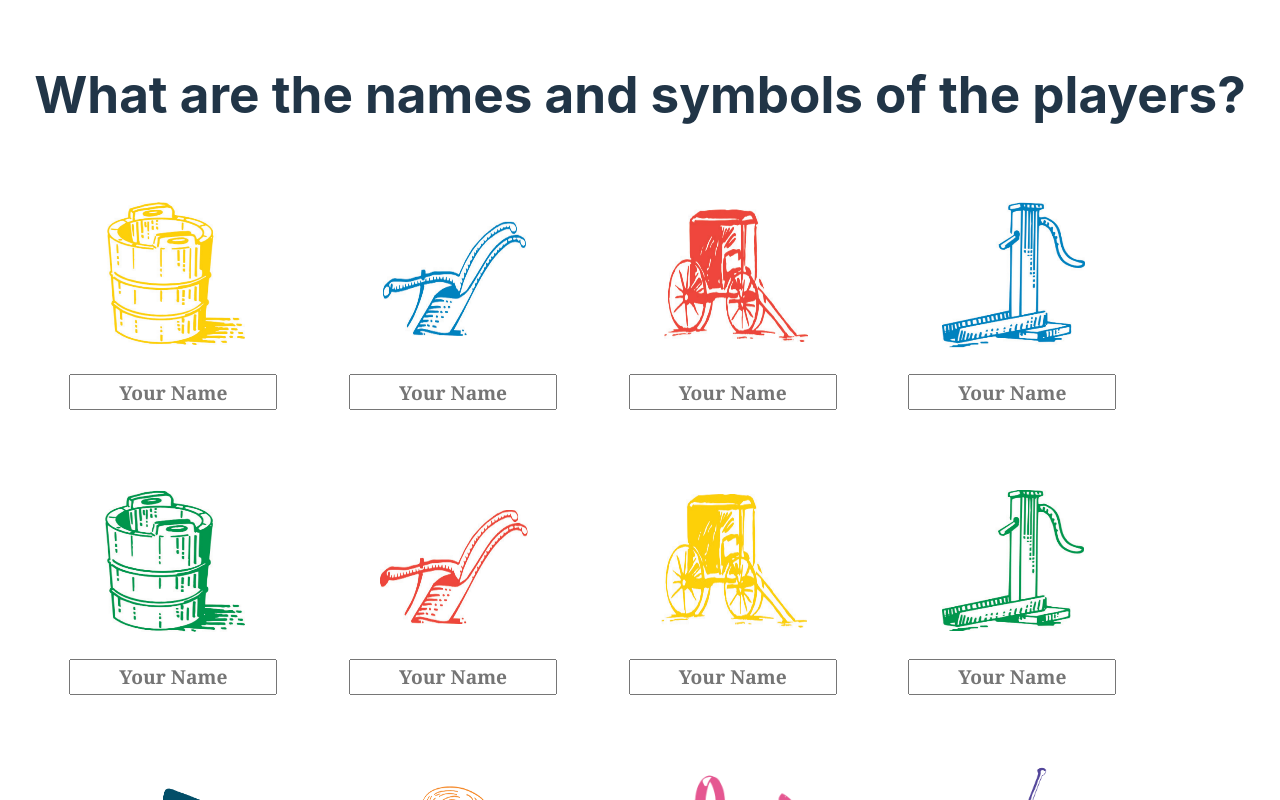
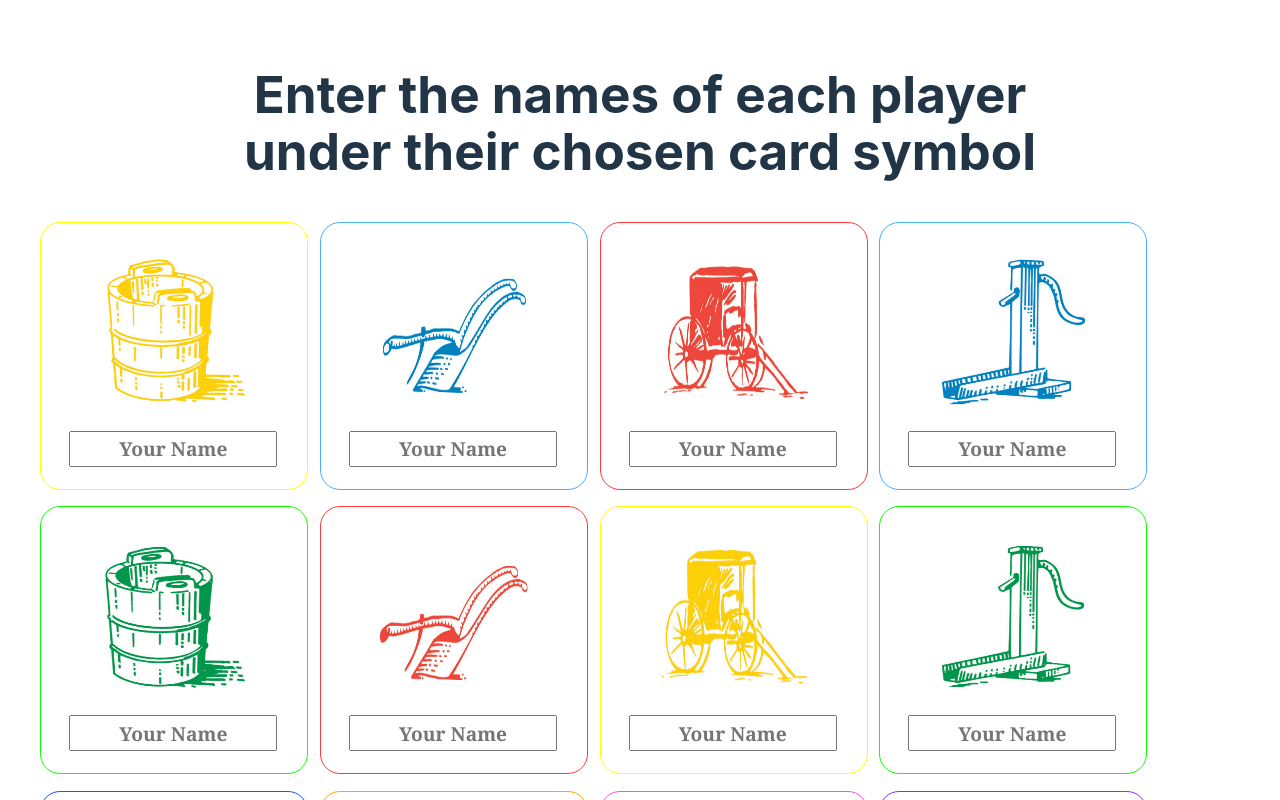
Before and after one commit to georgekouts108/dutch-blitz-scoreboard, a React (Vite) app in the folder db-scoreboard/: page /player-info in a window 1280 px wide. Shown: the top 800 px of the page. Built offline with nearby package versions, Linux system fonts and the light colour scheme.

Commit message:
#39 added matching border and text colors to icon pickers

```diff
--- a/db-scoreboard/src/components/IconPicker.jsx
+++ b/db-scoreboard/src/components/IconPicker.jsx
@@ -3,18 +3,38 @@ import { useNavigate, useLocation } from 'react-router-dom';
 import '../styles/playerInfoPage.css'
 import { cardSymbols } from "../assets/card_symbols/card_symbols";
 
+function getColor(card_symbol_id) {
+    switch (card_symbol_id + 1) {
+        case 1: return "yellow";
+        case 2: return "#42b0ff";
+        case 3: return "#ff3838";
+        case 4: return "#42b0ff";
+        case 5: return "#11ff00";
+        case 6: return "#ff3838";
+        case 7: return "yellow";
+        case 8: return "#11ff00";
+        case 9: return "#214eff";
+        case 10: return "orange";
+        case 11: return "#ff4afc";
+        case 12: return "#9029ff";
+
+    }
+}
+
 function IconPicker(props) {
     const navigate = useNavigate();
     const location = useLocation();
+    let color = getColor(props._index);
     return (
         <>
-            <div className="icon-card">
+            <div className="icon-card" style={{border:("1px solid " + color)}}>
                 <img className="player-icon-2" src={cardSymbols[props._index]} alt="hhh" height={150} width={150}/>
-                <input className="text-box" id={"playerNameID_"+(props._index)}
+                <input className="text-box" style={{color:color}} id={"playerNameID_"+(props._index)}
                     type="text"
                     value={props._value}
                     onChange={(e) =>props.onInputChange(props._index, e.target.value)}
                     placeholder={"Your Name"}
+
                 />
             </div>
         </>
--- a/db-scoreboard/src/components/PlayerinfoPage.jsx
+++ b/db-scoreboard/src/components/PlayerinfoPage.jsx
@@ -59,7 +59,7 @@ function PlayerinfoPage() {
 
     return (
         <div className="player-info-form">
-            <h1>What are the names and symbols of the players?</h1>
+            <h1>Enter the names of each player<br></br>under their chosen card symbol</h1>
                 <form onSubmit={confirmPlayerInfo}>
                     {
                         playerNames.map((value, index) => (
--- a/db-scoreboard/src/styles/playerInfoPage.css
+++ b/db-scoreboard/src/styles/playerInfoPage.css
@@ -37,7 +37,7 @@
   .text-box {
     text-align: center;
     font-size: larger;
-    color: rgb(0, 255, 0);
+    /* color: rgb(0, 255, 0); */
     font-weight: bold;
     font-family: Georgia, 'Times New Roman', Times, serif;
     height: 30px;
```
